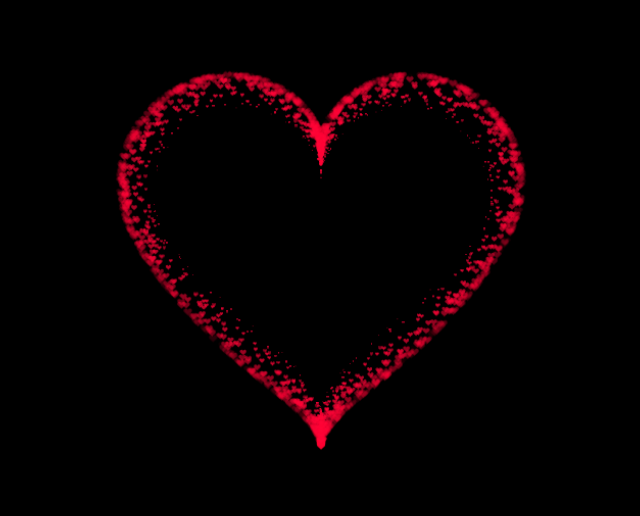
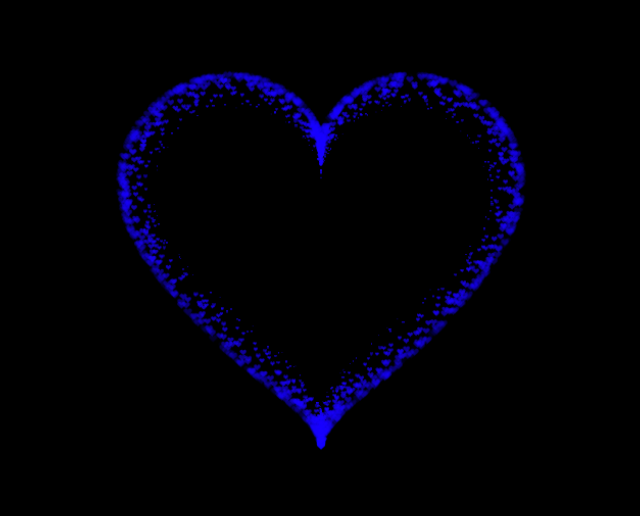
Before and after one commit to leminhbac2001/HeartButNotLyTuans, a plain HTML site: page index.html in a window 1280 px wide. Shown: the part 142-658 px from the top of the page, without its empty margins (319-959 px from the left). Drawn offline with Linux system fonts and the light colour scheme.

Commit message:
Trai tim biet dap nhung khong phai cua thu khoa Ly Tuan :))

```diff
--- a/index.html
+++ b/index.html
@@ -50,7 +50,7 @@
         #pinkboard:after {
             content: '';
             position: absolute;
-            background: #FF0638;
+            background: #1A00FF;
             width: 100px;
             height: 160px;
             border-top-left-radius: 50px;
@@ -278,7 +278,7 @@
             }
             context.closePath();
             // create the fill
-            context.fillStyle = '#FF0638';
+            context.fillStyle = '#1A00FF';
             context.fill();
             // create the image
             var image = new Image();
```
